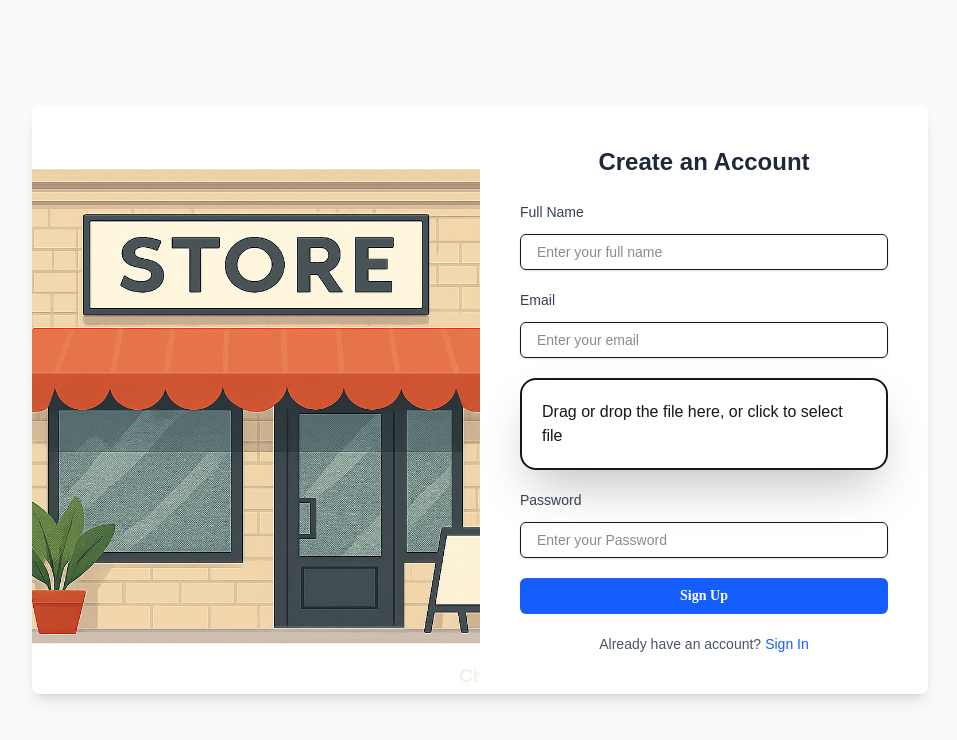
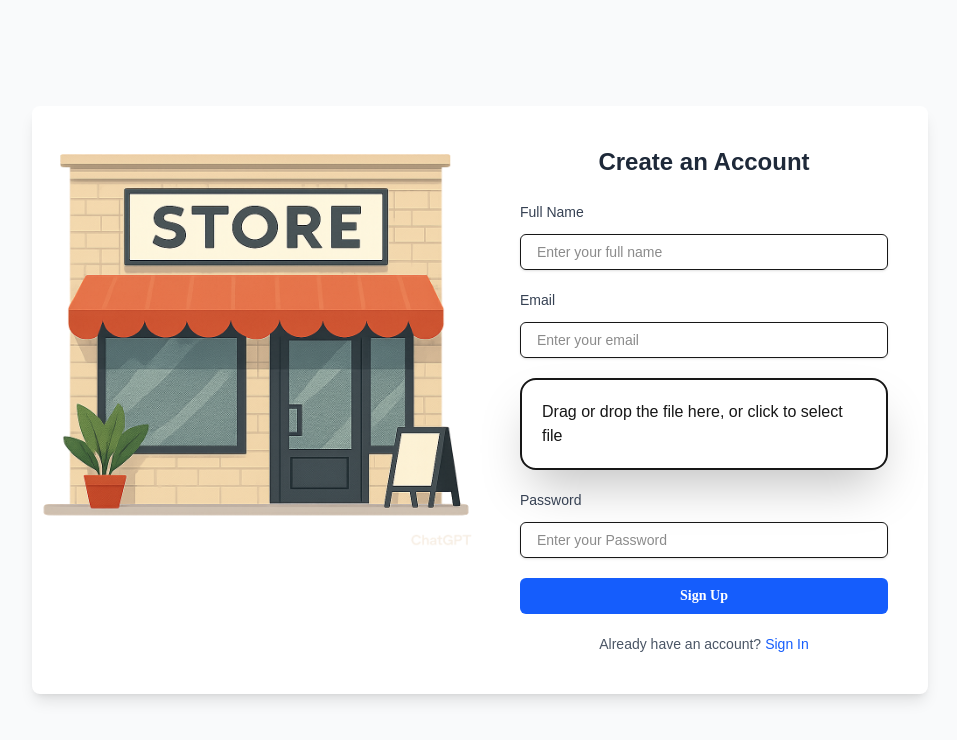
Before and after one commit to Hamza-dev-web/Store, a Next.js app: page /sign-up in a window 1280 px wide. Shown: the top 740 px of the page, without its empty margins (160-1117 px from the left). Built offline with nearby package versions, Linux system fonts and the light colour scheme; no server answers.

Commit message:
Initial commit

```diff
--- a/components/AuthGlobalFrom.tsx
+++ b/components/AuthGlobalFrom.tsx
@@ -114,8 +114,9 @@ const closeAllModal = ()=> {
         width={600}
         height={600}
         alt="Store"
-        className="h-full w-full object-cover"
+        className=" object-cover"
         priority
+
       />
     </div>
     {/* Form Section */}
```
